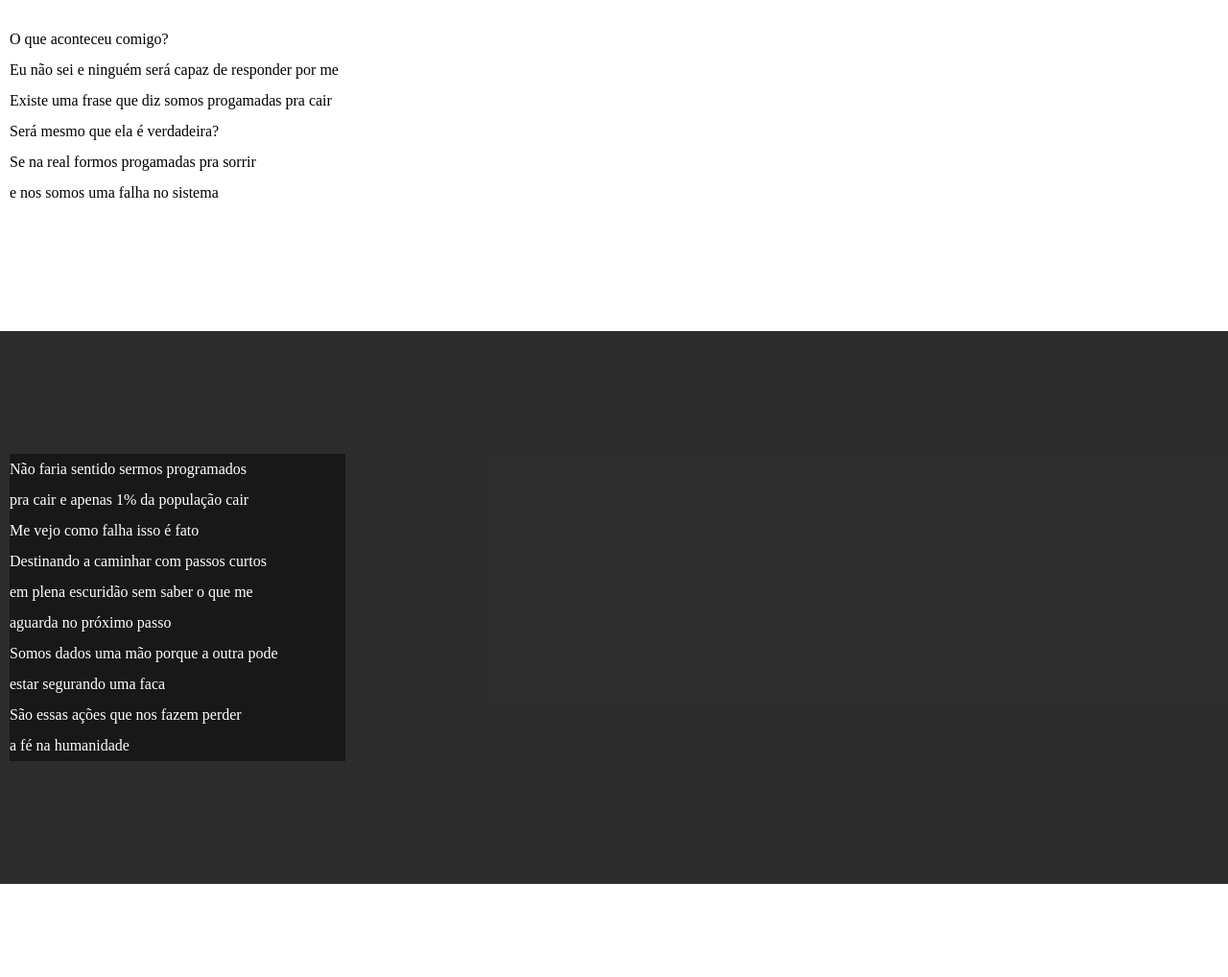
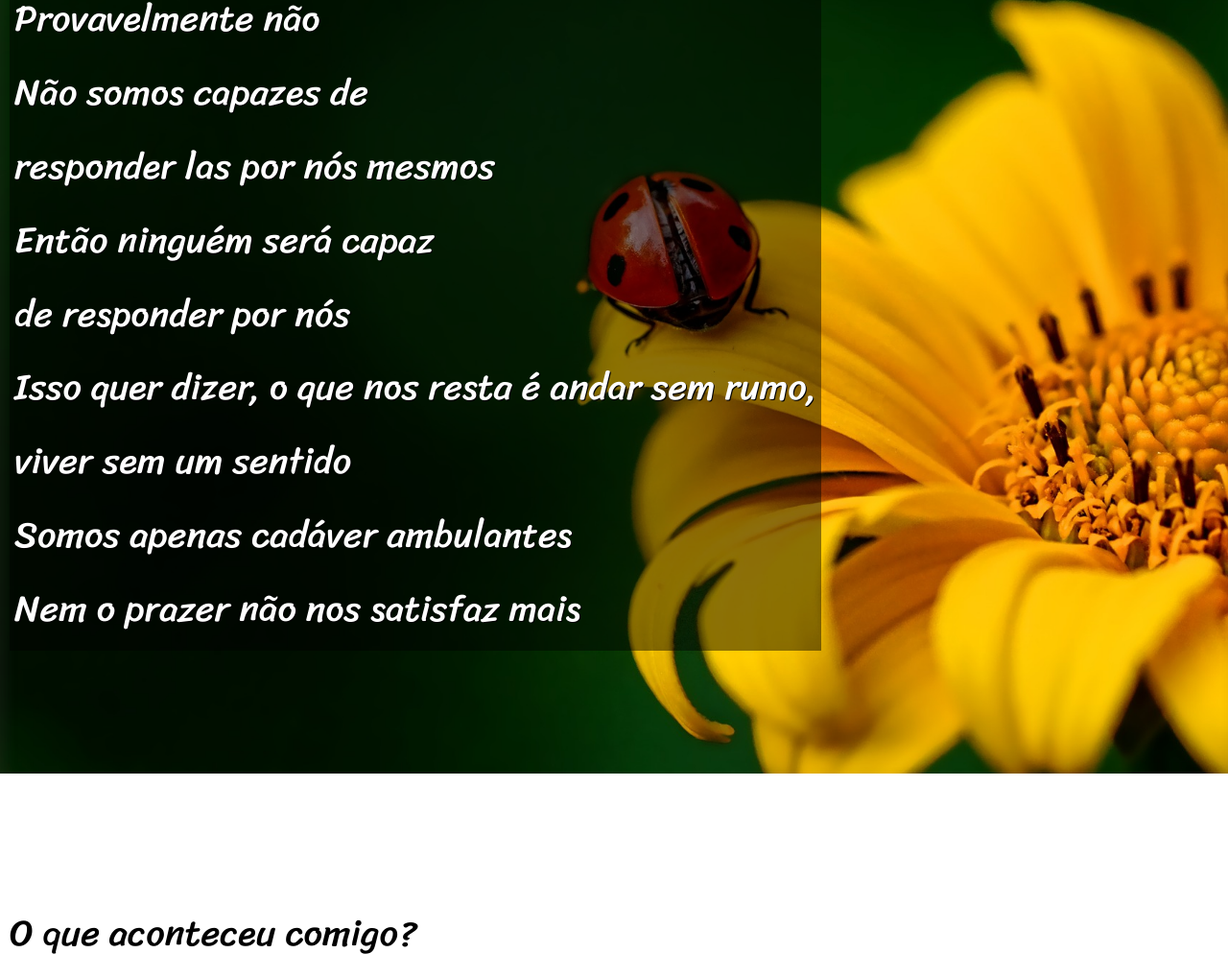
Before and after one commit to sonrichard/html-css, a plain HTML site: page exercicios/Menino de aço/index.html in a window 1280 px wide. Shown: the part 1302-2320 px from the top of the page at 96% size. Drawn offline with Linux system fonts and the light colour scheme.

Commit message:
Sem sentido algum

```diff
--- a/exercicios/Menino de aço/index.html
+++ b/exercicios/Menino de aço/index.html
@@ -24,7 +24,7 @@
         </p>
     </section>
 
-    <section class="imagem">
+    <section class="imagem" id="img01">
         <p>
             Provavelmente não <br>
             Não somos capazes de <br>
@@ -49,7 +49,7 @@
         </p>
     </section>
 
-    <section class="imagem">
+    <section class="imagem" id="img02">
         <p>Não faria sentido sermos programados <br>
             pra cair e apenas 1% da população cair  <br>
             Me vejo como falha isso é fato <br>
--- a/exercicios/Menino de aço/style.css
+++ b/exercicios/Menino de aço/style.css
@@ -1,4 +1,14 @@
 @charset "UTF-8";
+
+@import url('https://fonts.googleapis.com/css2?family=Passion+One&display=swap');
+
+@import url('https://fonts.googleapis.com/css2?family=Sriracha&display=swap');
+
+:root {
+    --fonte1: Verdana, Geneva, Tahoma, sans-serif;
+    --fonte2: 'Passion One', cursive;
+    --fonte3:  'Sriracha', cursive;
+}
 
 *{
     margin: 0px;
@@ -7,6 +17,7 @@
 html, body {
     min-height: 100%;
     background-color: rgba(41, 41, 43, 0.5);
+    font-family: var(--fonte1);
 }
 header {
     background-color: black;
@@ -16,12 +27,14 @@ header {
 }
 header h1 {
     padding: 40px;
-    text-transform: uppercase;
     font-variant: small-caps;
+    font-family: var(--fonte2);
+    font-size: 10vw;
 }
 
 header p {
     padding-bottom: 40px;
+    font-family: var(--fonte1);
 }
 a {
     color: white;
@@ -36,6 +49,11 @@ section {
     padding-bottom: 10%;
     line-height: 2em;
     padding-left: 10px;
+    font-family: var(--fonte3);
+    font-size: 3vw;
+}
+section > p {
+    padding-bottom: 2em;
 }
 
 section.normal {
@@ -46,11 +64,25 @@ section.normal {
 section.imagem {
     background-color: rgba(0, 0, 0, 0.527);
     color: white;
+    box-shadow: inset 6px 6px 13px 0px rgba(59, 55, 55, 0.24);
+    background-attachment: fixed;
+    background-size: cover;
 }
 
+
 section.imagem > p {
-    width: 350px;
+    display: inline-block;
+    padding: 5px;
     background-color: rgba(0, 0, 0, 0.452);
+    text-shadow: 1px 1px 0px black;
+}
+section#img01 {
+    background-image: url(imagens/background001.jpg);
+    background-position: right center;
+}
+section#img02 {
+    background-image: url(imagens/background002.jpg);
+    background-position: right center;
 }
 
 footer {
@@ -58,4 +90,5 @@ footer {
     text-align: center;
     color: white;
     padding: 10px;
+    font-family: var(--fonte1);
 }
```
